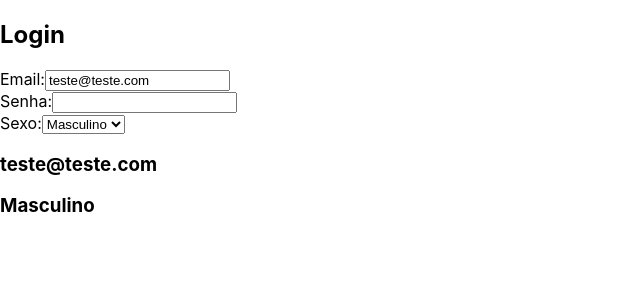
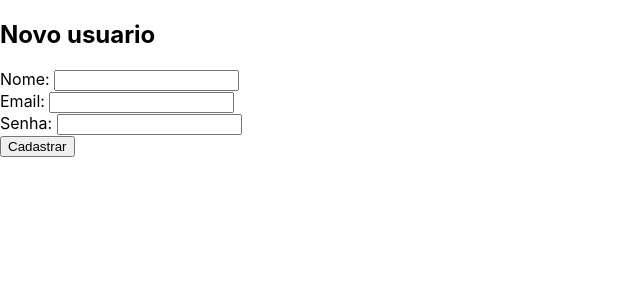
Before and after one commit to felipedumer/React_Zero_ao_Avancado, a React (Create React App) app: page / in a window 1280 px wide. Shown: the top 300 px of the page, without its empty margins (0-640 px from the left). Built offline with nearby package versions, Linux system fonts and the light colour scheme.

Commit message:
Manipulando formulários com onsubmit

```diff
--- a/src/App.js
+++ b/src/App.js
@@ -5,48 +5,45 @@
     constructor(props) {
         super(props);
         this.state = {
-            email: 'teste@teste.com',
-            senha: '',
-            sexo: 'Masculino'
+            nome: '',
+            email: '',
+            senha: ''
+        }
+
+        this.cadastrar = this.cadastrar.bind(this);
     };
 
-        this.trocaEmail = this.trocaEmail.bind(this);
-        this.trocaSexo = this.trocaSexo.bind(this);
+    cadastrar(e) {
+        const {nome, email, senha} = this.state;
+
+        if(nome !== '' && email !== '' && senha !== '') {
+            alert(`Nome: ${nome} \nEmail: ${email} \nSenha: ${senha}`);
+        } else {
+            this.setState({error: 'Faltando campos'});
         }
 
-    trocaEmail(event) {
-        let valorDigitado = event.target.value;
-        this.setState({email: valorDigitado});
+        e.preventDefault();
     }
-
-    trocaSexo(e) {
-        let valorDigitado = e.target.value;
-        this.setState({sexo: valorDigitado});
-    }
-
     render() {
         return (
             <div>
-                <h2>Login</h2>
-                Email:
-                <input type='email' name='email' value={this.state.email}
-                    onChange={this.trocaEmail}/>
+                <h2>Novo usuario</h2>
+                {this.state.error && <p>{this.state.error}</p>}
+                <form onSubmit={this.cadastrar}>
+                    <label>Nome: </label>
+                            <input type={"text"} value={this.state.nome}
+                           onChange={(e) => this.setState({nome: e.target.value})}/>
                     <br/>
-                Senha:
-                <input type={'password'} name={'senha'} value={this.state.senha}
-                    onChange={(event) => this.setState({senha: event.target.value})}/>
+                    <label>Email: </label>
+                           <input type="email" value={this.state.email}
+                           onChange={(e) => this.setState({email: e.target.value})}/>
                     <br/>
-                Sexo:
-                <select name={"sexo"} value={this.state.sexo} onChange={this.trocaSexo}>
-                    <option value={"Masculino"}>Masculino</option>
-                    <option value={"Feminino"}>Feminino</option>
-                </select>
+                    <label>Senha: </label>
+                           <input type="password" value={this.state.senha}
+                           onChange={(e) => this.setState({senha: e.target.value})}/>
                     <br/>
-                <div>
-                    <h3>{this.state.email}</h3>
-                    <h3>{this.state.senha}</h3>
-                    <h3>{this.state.sexo}</h3>
-                </div>
+                    <button type="submit">Cadastrar</button>
+                </form>
             </div>
         );
     }
```
Lines whose indentation alone changed are shown as unchanged.
